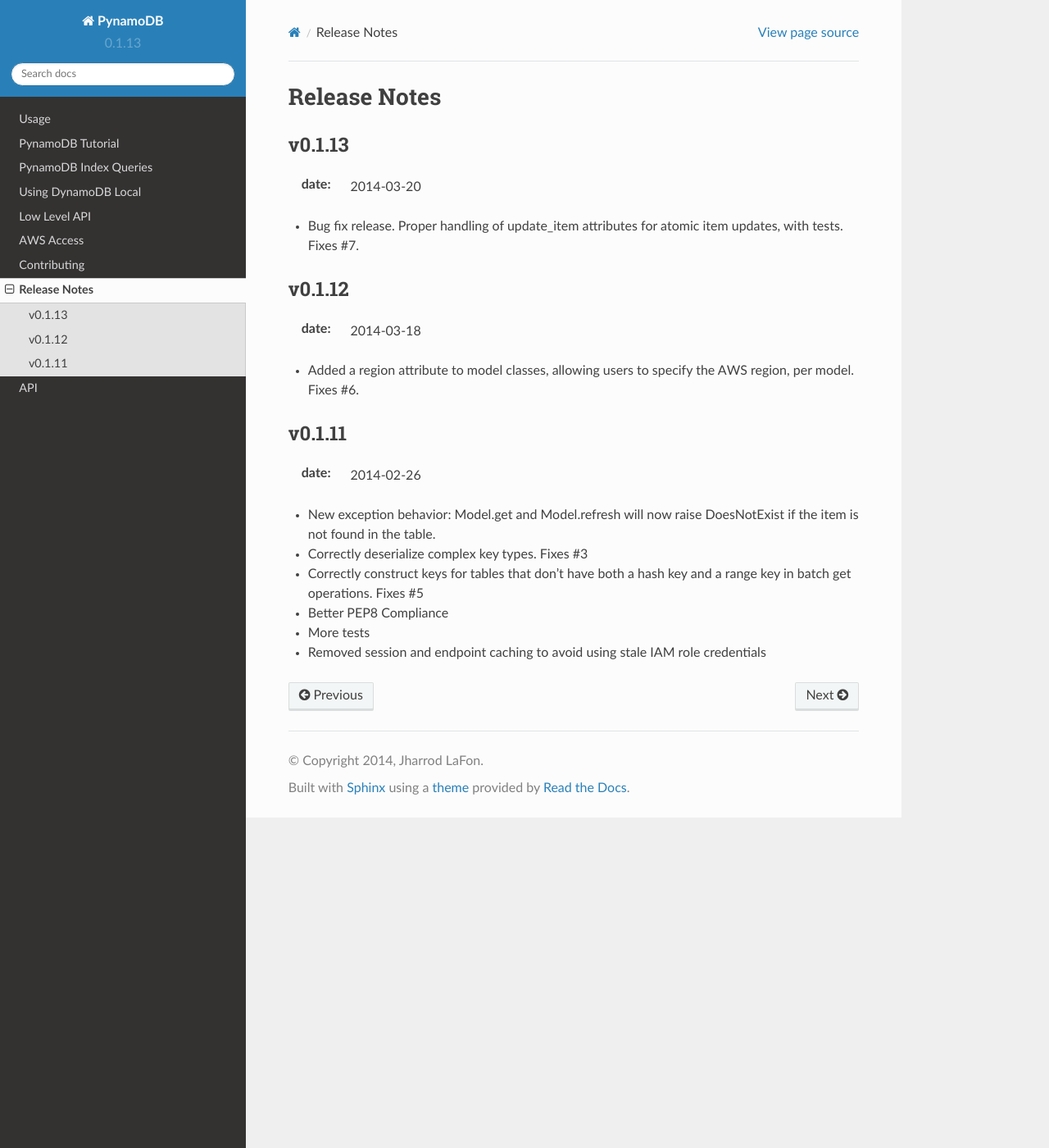
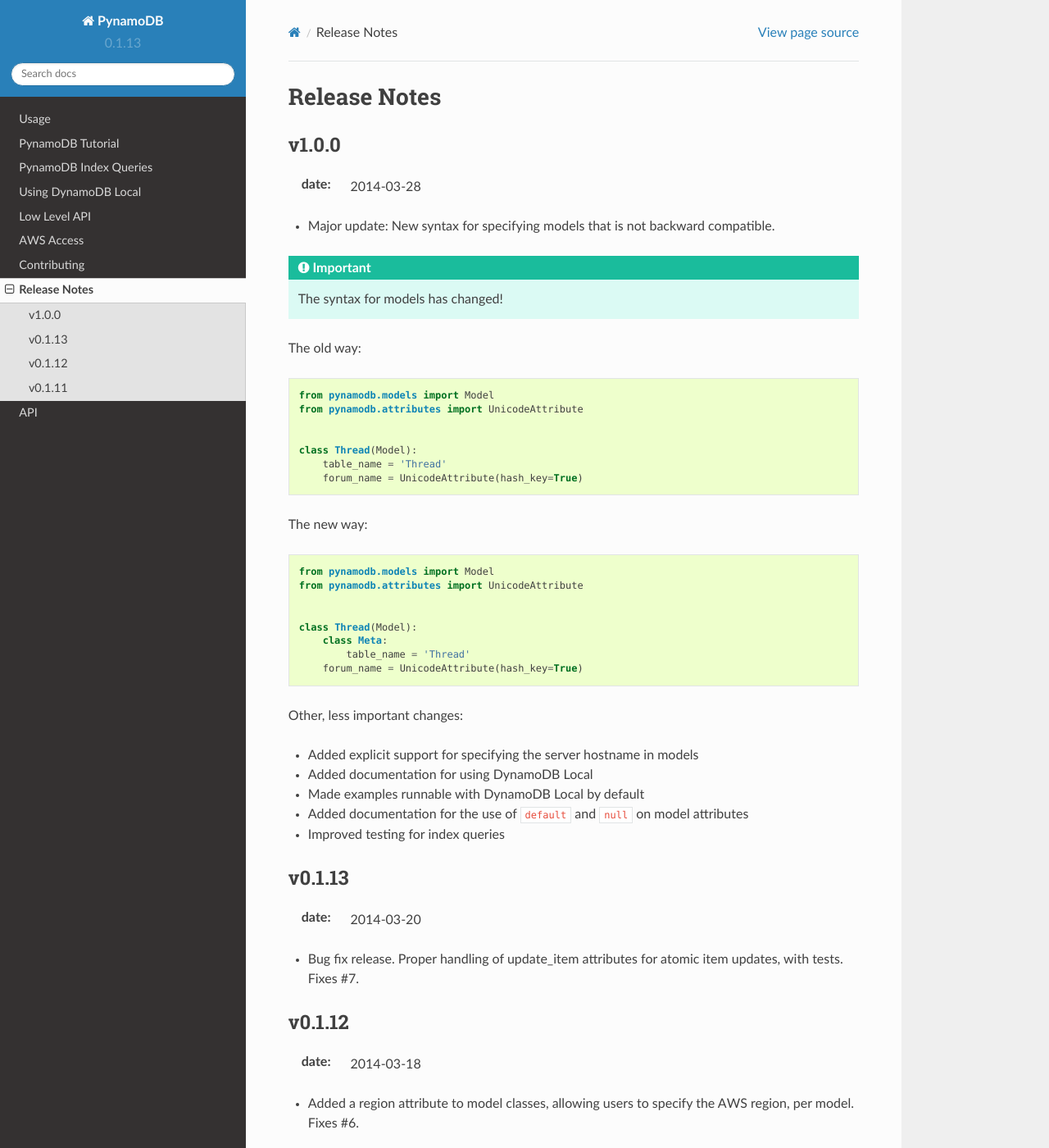
Before and after one commit to pynamodb/PynamoDB, a Sphinx documentation site: the page built from docs/release_notes.rst, in a window 1280 px wide and 1400 px high. Shown: the whole window at 82% size. Built offline with Sphinx 7.4.7 and the Read the Docs theme 2.0.0, drawn with Linux system fonts in a browser that asks for light colours.

Commit message:
Updating release notes for the upcoming release

```diff
--- a/docs/release_notes.rst
+++ b/docs/release_notes.rst
@@ -1,5 +1,48 @@
 Release Notes
 =============
+v1.0.0
+------
+
+:date: 2014-03-28
+
+* Major update: New syntax for specifying models that is not backward compatible.
+
+.. important::
+    The syntax for models has changed!
+
+The old way:
+
+.. code-block:: python
+
+    from pynamodb.models import Model
+    from pynamodb.attributes import UnicodeAttribute
+
+
+    class Thread(Model):
+        table_name = 'Thread'
+        forum_name = UnicodeAttribute(hash_key=True)
+
+The new way:
+
+.. code-block:: python
+
+    from pynamodb.models import Model
+    from pynamodb.attributes import UnicodeAttribute
+
+
+    class Thread(Model):
+        class Meta:
+            table_name = 'Thread'
+        forum_name = UnicodeAttribute(hash_key=True)
+
+Other, less important changes:
+
+* Added explicit support for specifying the server hostname in models
+* Added documentation for using DynamoDB Local
+* Made examples runnable with DynamoDB Local by default
+* Added documentation for the use of ``default`` and ``null`` on model attributes
+* Improved testing for index queries
+
 
 v0.1.13
 -------
```
